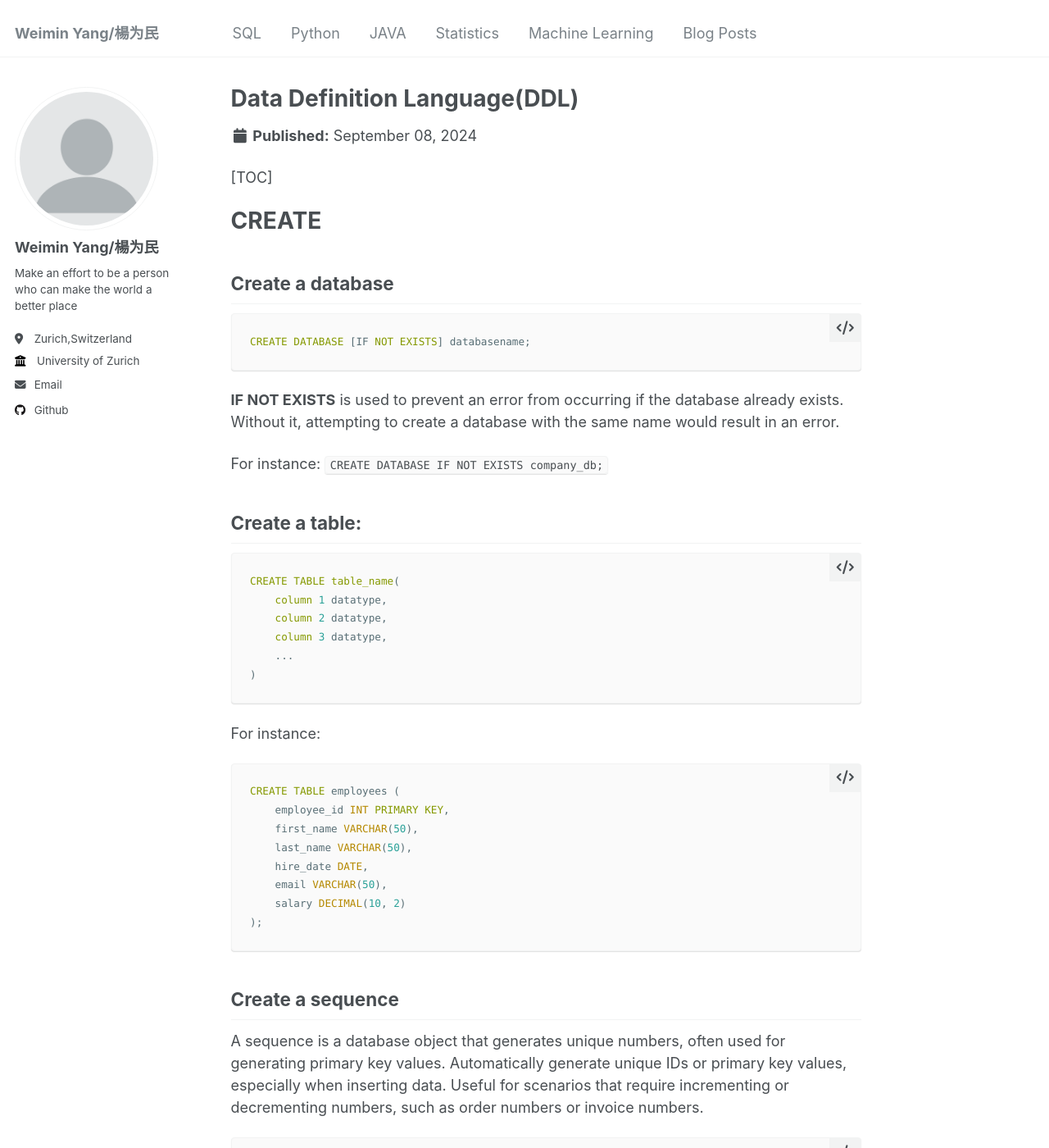
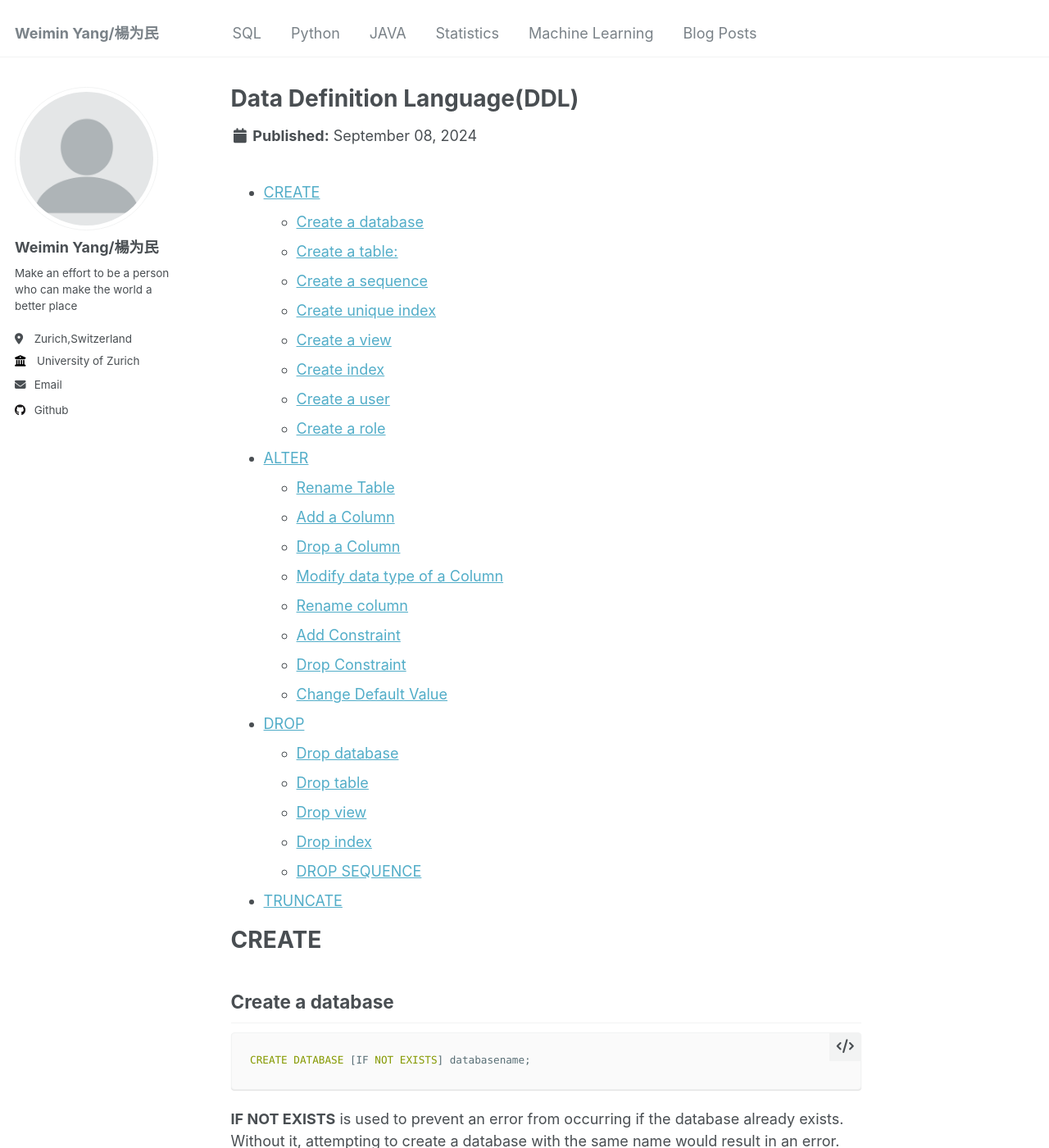
Before and after one commit to weimin3/weimin3.github-io, a Jekyll site: the page built from _SQL/1_DDL.md, in a window 1280 px wide and 1400 px high. Shown: the whole window at 82% size. Built offline with Jekyll 4.4.1, drawn with Linux system fonts in a browser that asks for light colours.

Commit message:
Update 1_DDL.md

```diff
--- a/_SQL/1_DDL.md
+++ b/_SQL/1_DDL.md
@@ -5,7 +5,31 @@ permalink: /SQL/DDL
 excerpt: 'Those commands are used on the structure of database onjects like tables,indexes and schemas,including CREATE,ALTER,DROP,TRUNCATE.'
 date: 2024-09-08
 ---
-[TOC]
+- [CREATE](#create)
+  - [Create a database](#create-a-database)
+  - [Create a table:](#create-a-table)
+  - [Create a sequence](#create-a-sequence)
+  - [Create unique index](#create-unique-index)
+  - [Create a view](#create-a-view)
+  - [Create index](#create-index)
+  - [Create a user](#create-a-user)
+  - [Create a role](#create-a-role)
+- [ALTER](#alter)
+  - [Rename Table](#rename-table)
+  - [Add a Column](#add-a-column)
+  - [Drop a Column](#drop-a-column)
+  - [Modify data type of a Column](#modify-data-type-of-a-column)
+  - [Rename column](#rename-column)
+  - [Add Constraint](#add-constraint)
+  - [Drop Constraint](#drop-constraint)
+  - [Change Default Value](#change-default-value)
+- [DROP](#drop)
+  - [Drop database](#drop-database)
+  - [Drop table](#drop-table)
+  - [Drop view](#drop-view)
+  - [Drop index](#drop-index)
+  - [DROP SEQUENCE](#drop-sequence)
+- [TRUNCATE](#truncate)
 
 # CREATE
 ## Create a database
```
